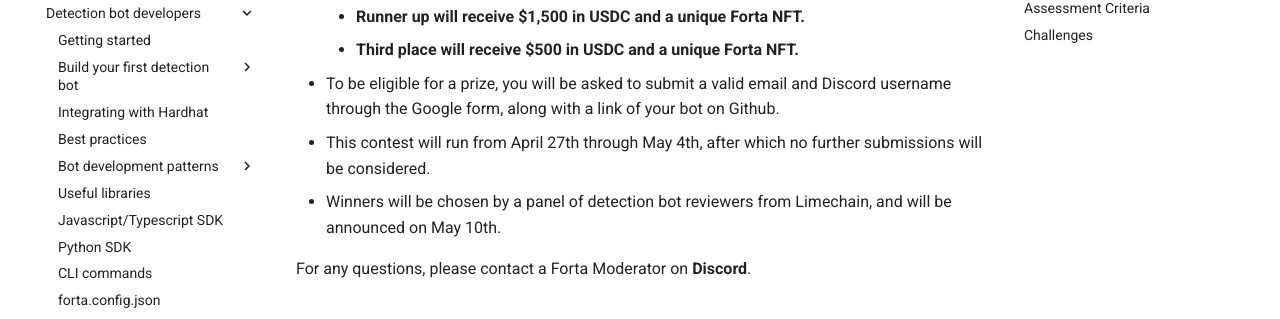
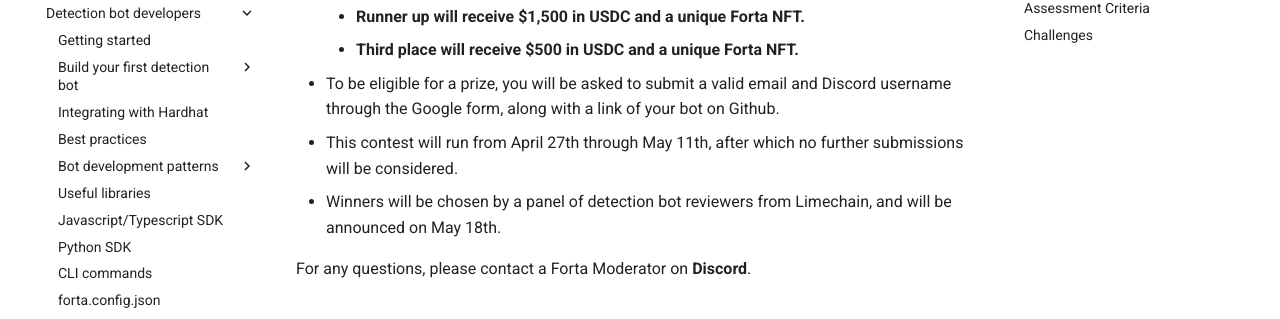
Before and after one commit to forta-network/docs, an MkDocs documentation site: the page built from docs/contest6-forta.md, in a window 1280 px wide and 900 px high, scrolled down 783 px. Shown: the part 127-446 px from the top of the window. Built offline with MkDocs 1.6.1 and Material for MkDocs 9.7.7, drawn with Linux system fonts in a browser that asks for light colours.

Commit message:
Update contest6-forta.md (#50)

```diff
--- a/docs/contest6-forta.md
+++ b/docs/contest6-forta.md
@@ -15,8 +15,8 @@
     - **Runner up will receive $1,500 in USDC and a unique Forta NFT.**
     - **Third place will receive $500 in USDC and a unique Forta NFT.**
 - To be eligible for a prize, you will be asked to submit a valid email and Discord username through the Google form, along with a link of your bot on Github.
-- This contest will run from April 27th through May 4th, after which no further submissions will be considered.
-- Winners will be chosen by a panel of detection bot reviewers from Limechain, and will be announced on May 10th.
+- This contest will run from April 27th through May 11th, after which no further submissions will be considered.
+- Winners will be chosen by a panel of detection bot reviewers from Limechain, and will be announced on May 18th.
 
 For any questions, please contact a Forta Moderator on **Discord**.
 
```
